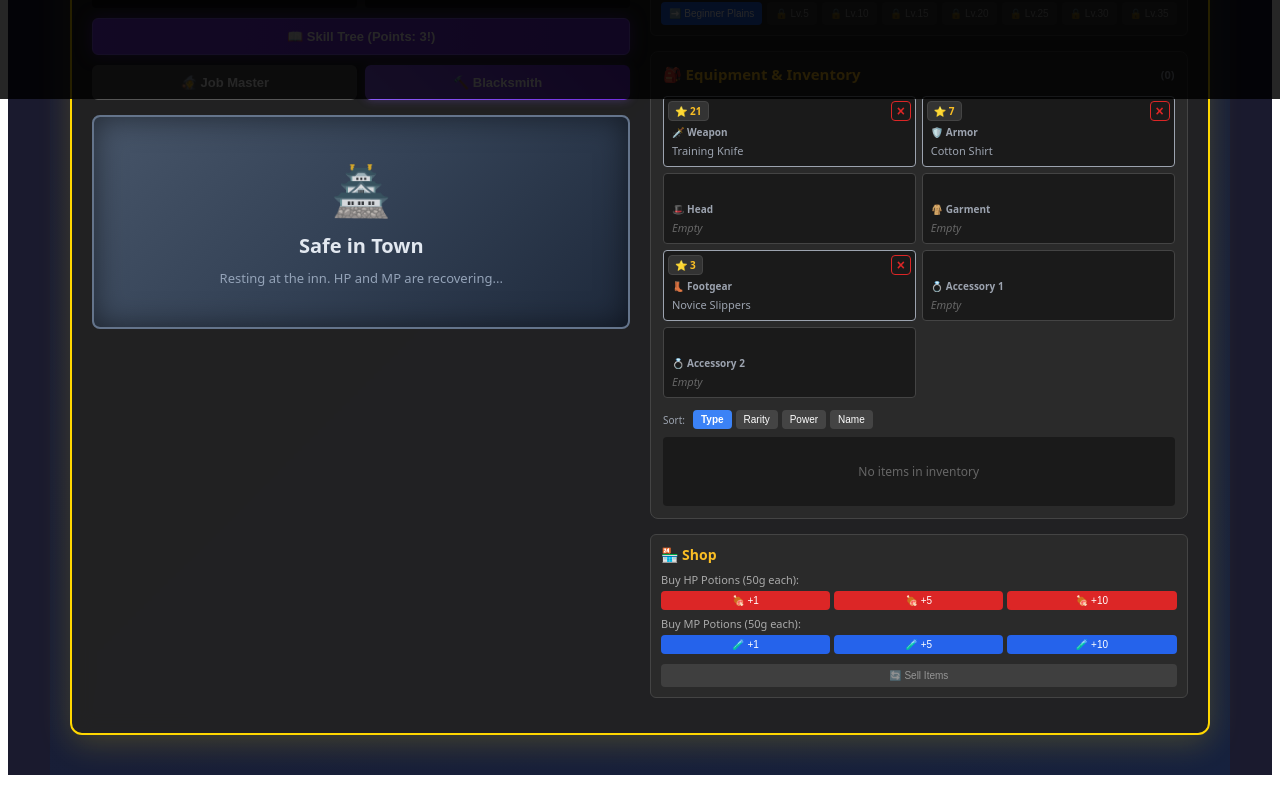
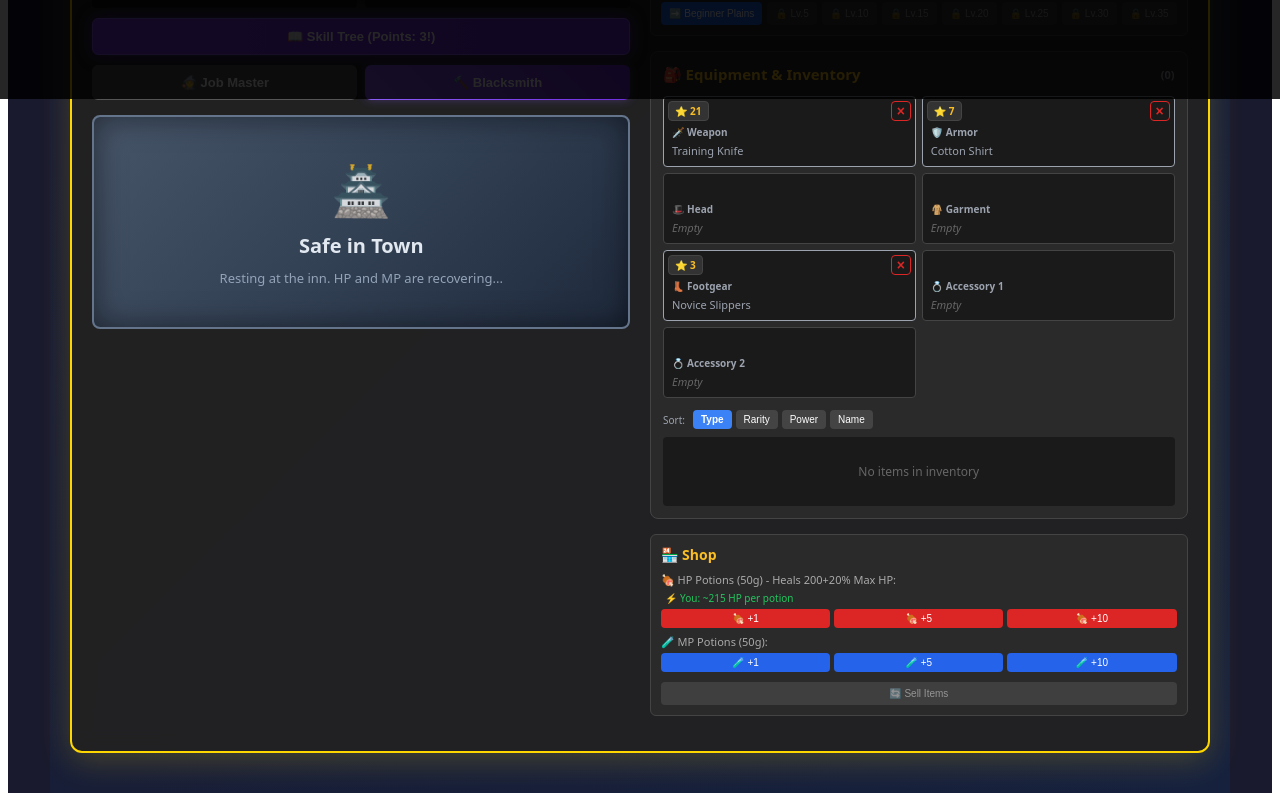
Before and after one commit to alphakey-marketing/react-learning, a React (Vite) app: page / in a window 1280 px wide. Shown: the part 701-1502 px from the top of the page. Built offline with nearby package versions, Linux system fonts and the light colour scheme.

Commit message:
feat: update HP potion description to show new heal formula

```diff
--- a/src/components/Shop.tsx
+++ b/src/components/Shop.tsx
@@ -1,7 +1,7 @@
 import { useState } from "react";
 import { Character } from "../types/character";
 import { Equipment, getEquipmentIcon } from "../types/equipment";
-import { HP_POTION_COST, MP_POTION_COST } from "../data/constants";
+import { HP_POTION_COST, MP_POTION_COST, HP_POTION_HEAL_FLAT, HP_POTION_HEAL_PERCENT } from "../data/constants";
 
 interface ShopProps {
   character: Character;
@@ -83,6 +83,9 @@ export function Shop({
     setSelectedItems(new Set());
   };
 
+  // Calculate actual heal for this character
+  const hpHealAmount = HP_POTION_HEAL_FLAT + Math.floor(character.maxHp * HP_POTION_HEAL_PERCENT);
+
   return (
     <>
       <div
@@ -107,7 +110,10 @@ export function Shop({
         {isInTown && (
           <div style={{ marginBottom: "8px" }}>
             <div style={{ fontSize: "11px", color: "#aaa", marginBottom: "4px" }}>
-              Buy HP Potions ({HP_POTION_COST}g each):
+              🍖 HP Potions ({HP_POTION_COST}g) - Heals {HP_POTION_HEAL_FLAT}+{Math.floor(HP_POTION_HEAL_PERCENT * 100)}% Max HP:
+            </div>
+            <div style={{ fontSize: "10px", color: "#22c55e", marginBottom: "4px", paddingLeft: "4px" }}>
+              ⚡ You: ~{hpHealAmount} HP per potion
             </div>
             <div style={{ display: "flex", gap: "4px", marginBottom: "6px" }}>
               <button
@@ -158,7 +164,7 @@ export function Shop({
             </div>
 
             <div style={{ fontSize: "11px", color: "#aaa", marginBottom: "4px" }}>
-              Buy MP Potions ({MP_POTION_COST}g each):
+              🧪 MP Potions ({MP_POTION_COST}g):
             </div>
             <div style={{ display: "flex", gap: "4px", marginBottom: "8px" }}>
               <button
```
